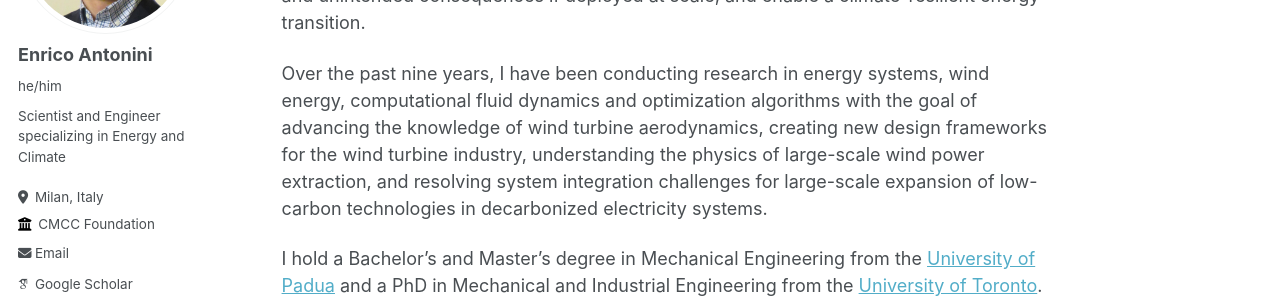
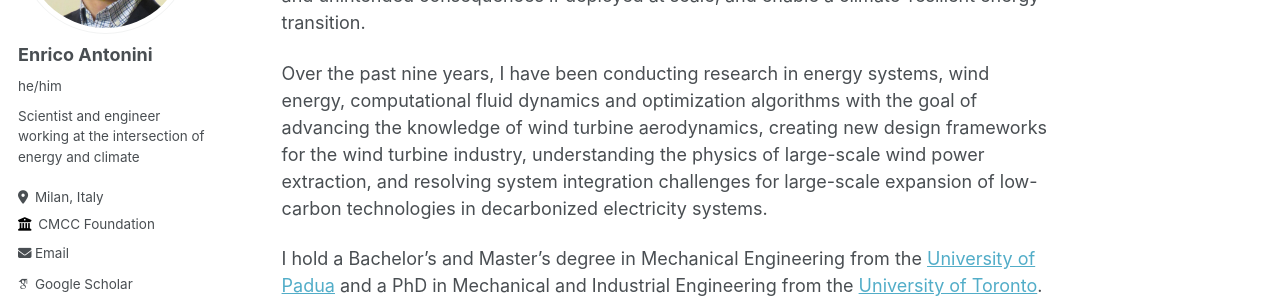
Before and after one commit to eantonini/eantonini.github.io, a Jekyll site: the page built from _pages/about.md, in a window 1280 px wide. Shown: the part 247-547 px from the top of the page. Built offline with Jekyll 4.4.1, drawn with Linux system fonts in a browser that asks for light colours; some web fonts are replaced.

Commit message:
Updated description

```diff
--- a/_config.yml
+++ b/_config.yml
@@ -11,7 +11,7 @@ locale                   : "en-US"
 title                    : "Enrico Antonini"
 title_separator          : "-"
 name                     : &name "Enrico Antonini"
-description              : &description "Scientist and Engineer specializing in Energy and Climate"
+description              : &description "Scientist and engineer working at the intersection of energy and climate"
 url                      : https://eantonini.github.io # the base hostname & protocol for your site e.g. "https://mmistakes.github.io"
 baseurl                  : "" # the subpath of your site, e.g. "/blog"
 repository               : "eantonini/eantonini.github.io"
@@ -24,7 +24,7 @@ author:
   avatar           : "profile.jpg"
   name             : "Enrico Antonini"
   pronouns         : "he/him"
-  bio              : "Scientist and Engineer specializing in Energy and Climate"
+  bio              : "Scientist and engineer working at the intersection of energy and climate"
   location         : "Milan, Italy"
   employer         : "CMCC Foundation"
   uri              : # URL
```
